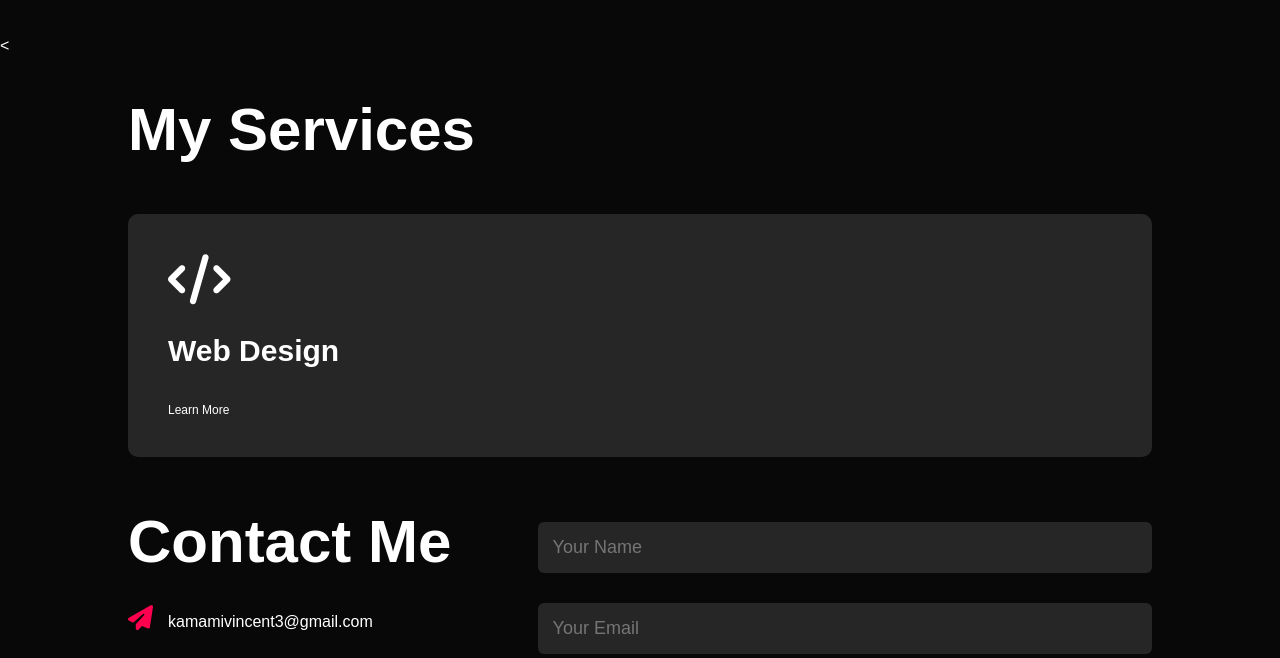
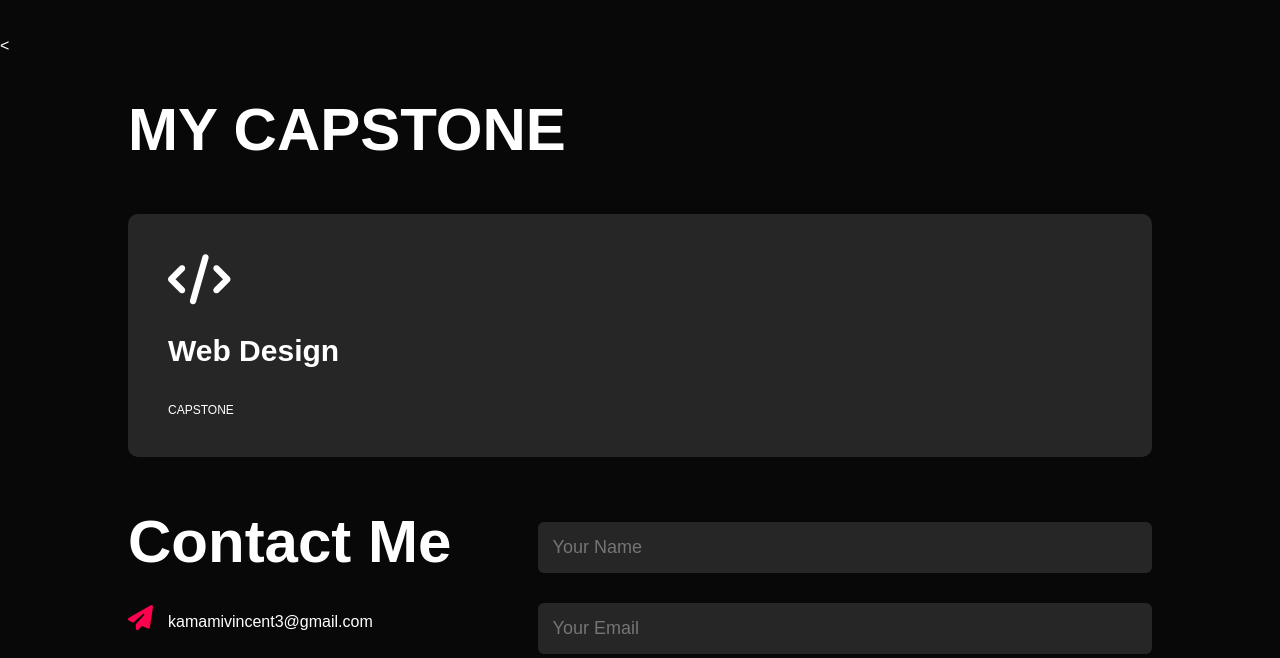
Before and after one commit to vinnie0987/portfolio, a plain HTML site: page index.html in a window 1280 px wide. Shown: the part 1736-2394 px from the top of the page. Drawn offline with Linux system fonts and the light colour scheme.

Commit message:
Update index.html

```diff
--- a/index.html
+++ b/index.html
@@ -95,13 +95,13 @@
 <!-- -------Portoflio---- -->
 <<div id="services">
     <div class="container">
-        <h1 class="sub-title">My Services</h1>
+        <h1 class="sub-title">MY CAPSTONE</h1>
         <div class="services-list">
             <div>
                 <i class="fa-solid fa-code"></i>
                 <h2>Web Design</h2>
                 <p></p>
-                <a href="cap.html">Learn More</a>
+                <a href="cap.html">CAPSTONE</a>
             </div>
         </div>
     </div>
```
